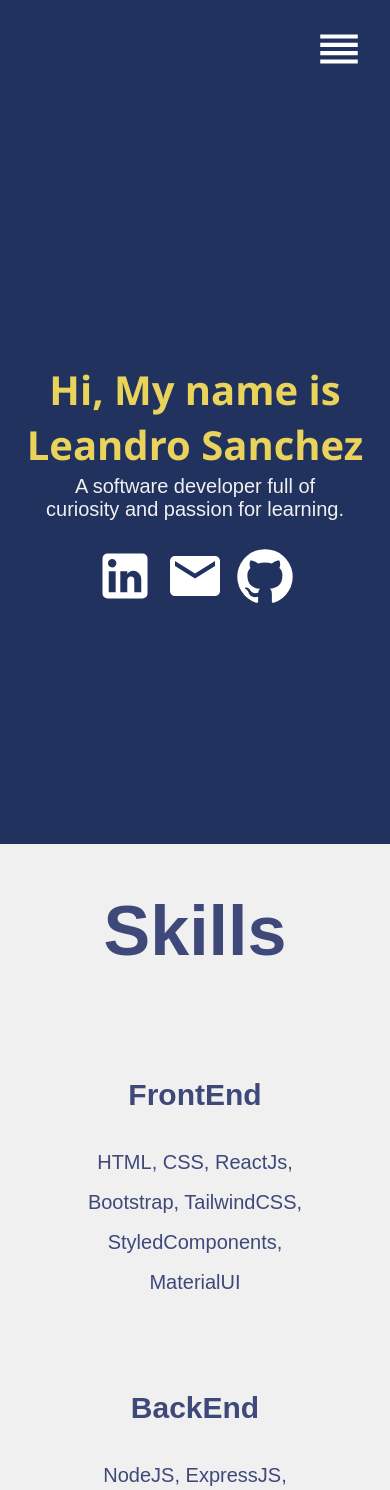
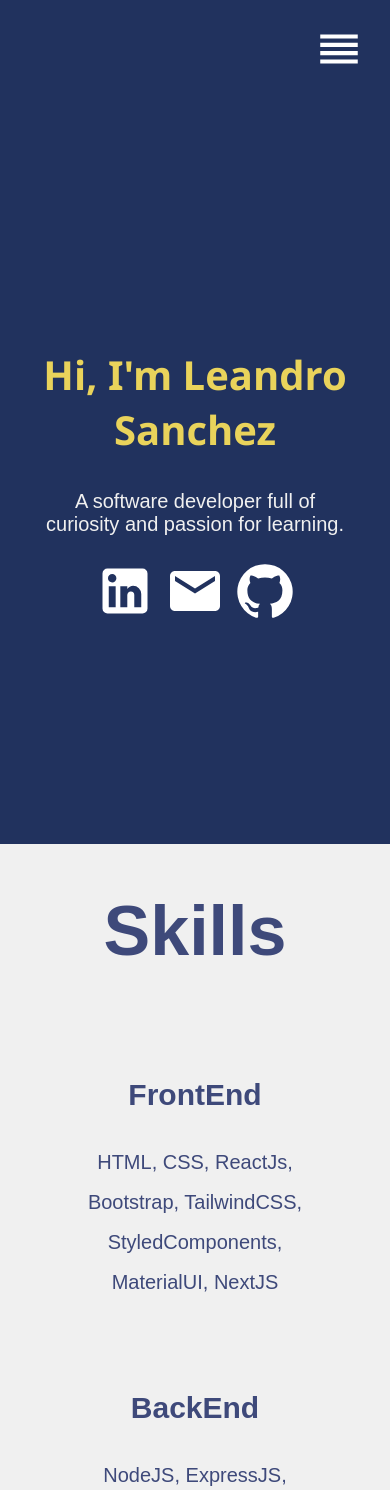
Before and after one commit to mrsanchez02/personal-portfolio, a React (Create React App) app: page / in a window 390 px wide. Shown: the top 1490 px of the page. Built offline with nearby package versions, Linux system fonts and the light colour scheme.

Commit message:
feat: UI improvements

```diff
--- a/src/pages/Home.jsx
+++ b/src/pages/Home.jsx
@@ -8,7 +8,7 @@ const Home = () => {
   return (
     <div className='home'>
       <div className='about'>
-        <h2>Hi, My name is Leandro Sanchez</h2>
+        <h2>Hi, I'm Leandro Sanchez</h2>
         <div className='prompt'>
           <p>A software developer full of curiosity and passion for learning.</p>
           <a href='https://linkedin.com/in/jsanchez-castillo/' target='_blank' rel='noreferrer'><LinkedInIcon /></a>
@@ -21,7 +21,7 @@ const Home = () => {
         <ol className='list'>
           <li className='item'>
             <h2>FrontEnd</h2>
-            <span>HTML, CSS, ReactJs, Bootstrap, TailwindCSS, StyledComponents, MaterialUI</span>
+            <span>HTML, CSS, ReactJs, Bootstrap, TailwindCSS, StyledComponents, MaterialUI, NextJS</span>
           </li>
         </ol>
         <ol className='list'>
--- a/src/styles/Home.css
+++ b/src/styles/Home.css
@@ -56,15 +56,21 @@
   font-size: 20px;
 }
 
+@media only screen and (max-width: 900px) {
+  .about h2 {
+    font-size: 60px;
+  }
+
+  .about .prompt {
+    margin-top: 2.5rem;
+    font-size: 20px;
+    width: 80%;
+  }
+}
+
 @media only screen and (max-width: 600px) {
   .about h2 {
     font-size: 40px;
-  }
-
-  .about .prompt {
-    margin-top: 10px;
-    font-size: 20px;
-    width: 80%;
   }
 
   .skills {
```
